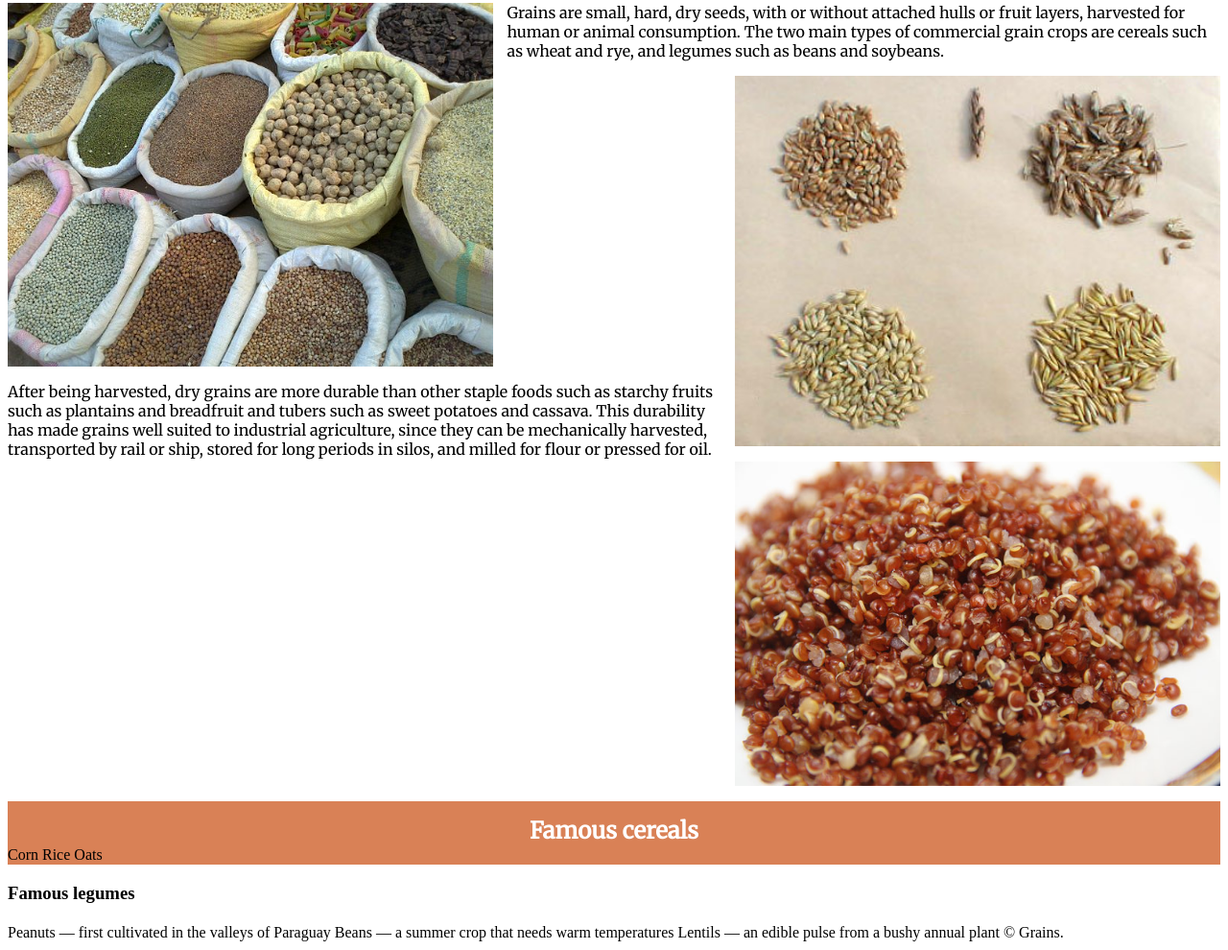
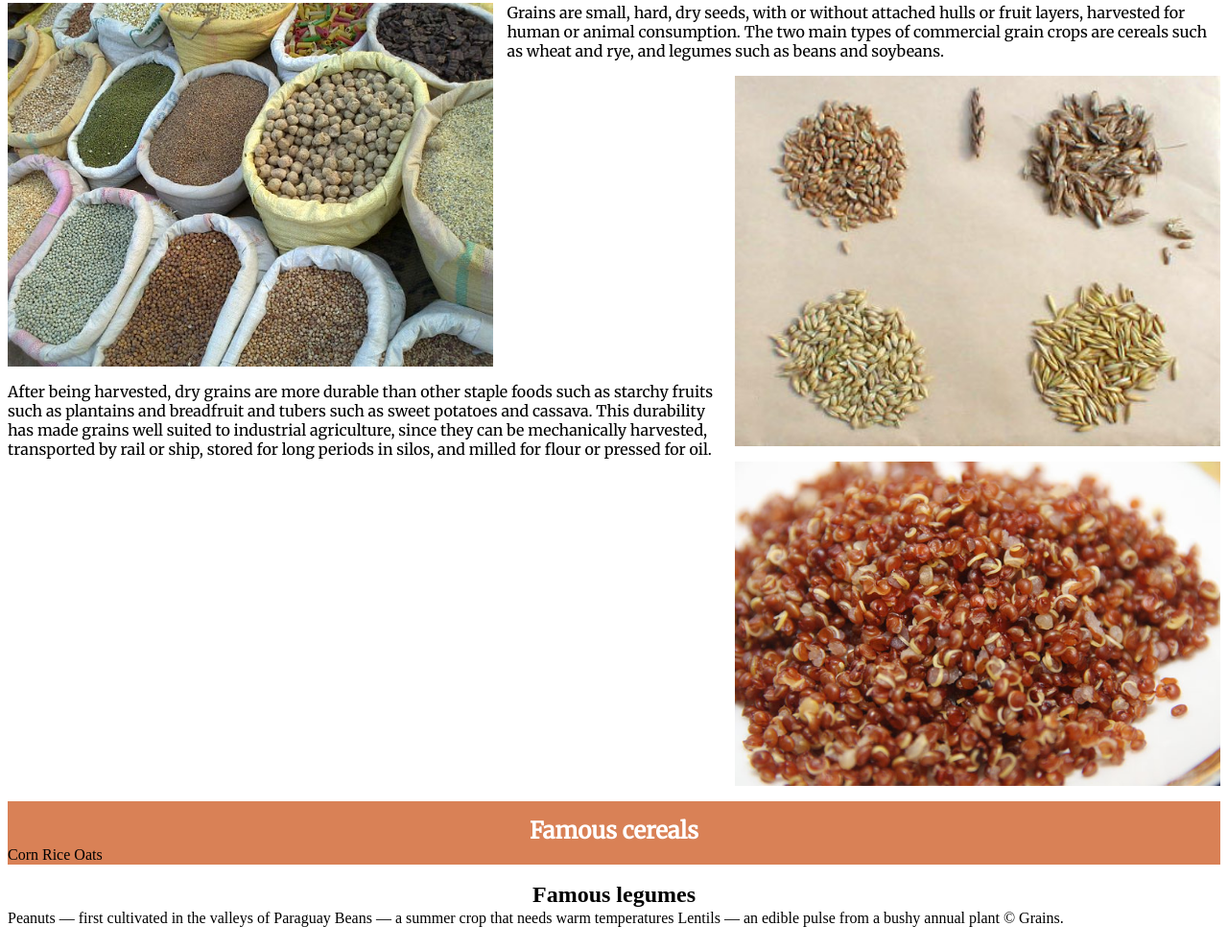
Before and after one commit to anthonyaubrey/dsn1674-assignment-5, a plain HTML site: page index.html in a window 1280 px wide. Shown: the part 151-1141 px from the top of the page at 96% size. Drawn offline with Linux system fonts and the light colour scheme.

Commit message:
Added css to h3

```diff
--- a/css/main.css
+++ b/css/main.css
@@ -109,3 +109,10 @@ div {
   overflow: hidden;
   margin: 0;
 }
+
+h3 {
+  padding-top:1rem;
+  text-align: center;
+  margin: 0;
+  font-size: 1.5rem;
+}
```
